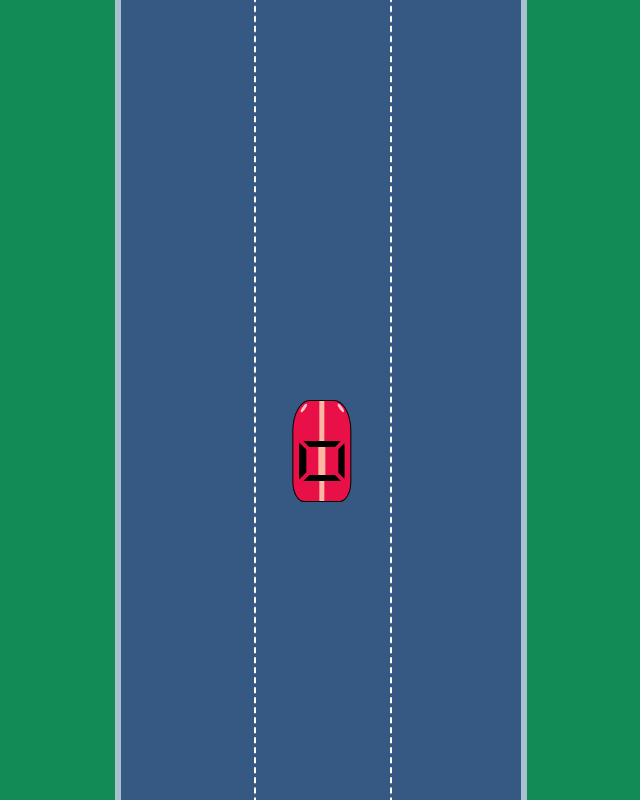
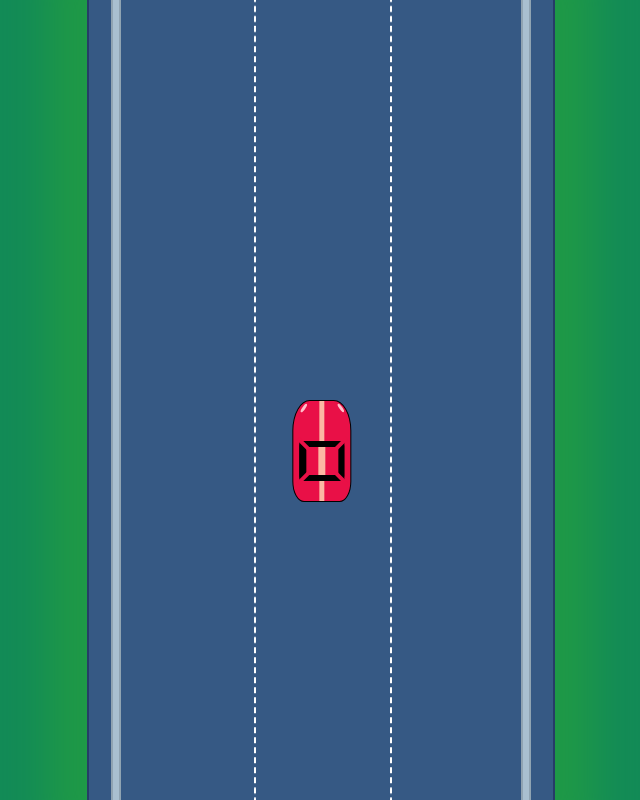
Before and after one commit to martijnvanginkel/car-avoider, a React (Create React App) app: page / in a window 1280 px wide. Shown: the whole page, without its empty margins (319-959 px from the left). Built offline with nearby package versions, Linux system fonts and the light colour scheme.

Commit message:
feat: added more colors to Road

```diff
--- a/src/App.scss
+++ b/src/App.scss
@@ -5,5 +5,5 @@
     height: 100%;
     width: 100%;
     overflow: hidden;
-    background-color: #138b57;//#365984;
+    background-color: #138b57;
 }
--- a/src/PlayerCar.scss
+++ b/src/PlayerCar.scss
@@ -9,9 +9,7 @@
     transform: translateY(50%);
 }
 
-
-
 @keyframes IntroAnimation {
-    0% { transform: translateY(-100%); }
+    0% { transform: translateY(-100%) }
     100% { transform: translateY(0%) }
 }
--- a/src/Road.scss
+++ b/src/Road.scss
@@ -1,10 +1,28 @@
+$white: #a9c0d0;
+
 .Road {
     position: relative;
     height: 100%;
     background-color: #365984;
-    border-width: 0 6px 0 6px;
-    border-color: #a9c0d0;
+}
+
+.RoadSideArea {
+    width: 2.5%;
+    height: 100%;
+    display: flex;
+    background-color: #365984;
+    box-shadow: 0px 0px 40px 40px #1f9947;
     border-style: solid;
+    border-color: #263c67;
+}
+
+.RoadSideInnerLine {
+    width: 20%;
+    height: 100%;
+    background-color: $white;
+    border-width: 0 2px;
+    border-style: solid;
+    border-color: #90a4b2;
 }
 
 .Padding {
--- a/src/Road.tsx
+++ b/src/Road.tsx
@@ -33,12 +33,31 @@ const Road: React.FC = () => {
     }, [position])
 
     return (
-        <div className="Road" style={getRoadWidthStyle()}>
-            {renderRoadLines()}
-            {renderTraffic()}
-            <PlayerCar position={position} />
-        </div>
+        <>
+            {renderRoadSideArea(Position.left)}
+            <div className="Road" style={getRoadWidthStyle()}>
+                {renderRoadLines()}
+                {renderTraffic()}
+                <PlayerCar position={position} />
+            </div>
+            {renderRoadSideArea(Position.right)}
+        </>
     )
+
+    function renderRoadSideArea(side: Position.left | Position.right) {
+
+        const border = {
+            [Position.left]: { borderWidth: '0 0 0 2px', justifyContent: 'flex-end' },
+            [Position.right]: { borderWidth: '0 2px 0 0', justifyContent: 'flex-start' }
+        }
+
+        return (
+            <div className="RoadSideArea" style={border[side]}>
+                <div className="RoadSideOuterLine"></div>
+                <div className="RoadSideInnerLine"></div>
+            </div>
+        )
+    }
 
     function renderRoadLines() {
         return (
--- a/src/TopDownMover.scss
+++ b/src/TopDownMover.scss
@@ -19,8 +19,8 @@
 
 .CenterLayout {
     transform: translateY(-50%);
-    background-color: blue;
-    border: 1px solid white;
+//    background-color: blue;
+ //   border: 1px solid white;
 }
 
 @keyframes MajorMovement {
```
